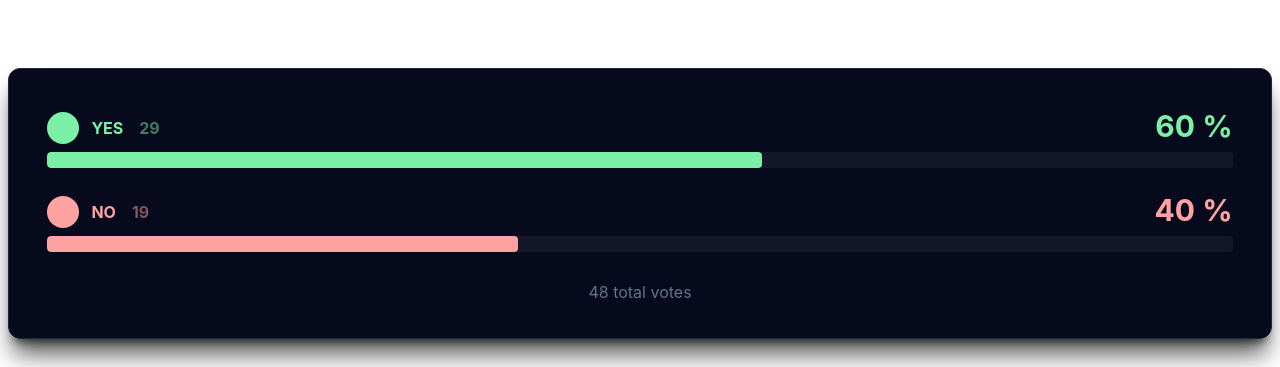
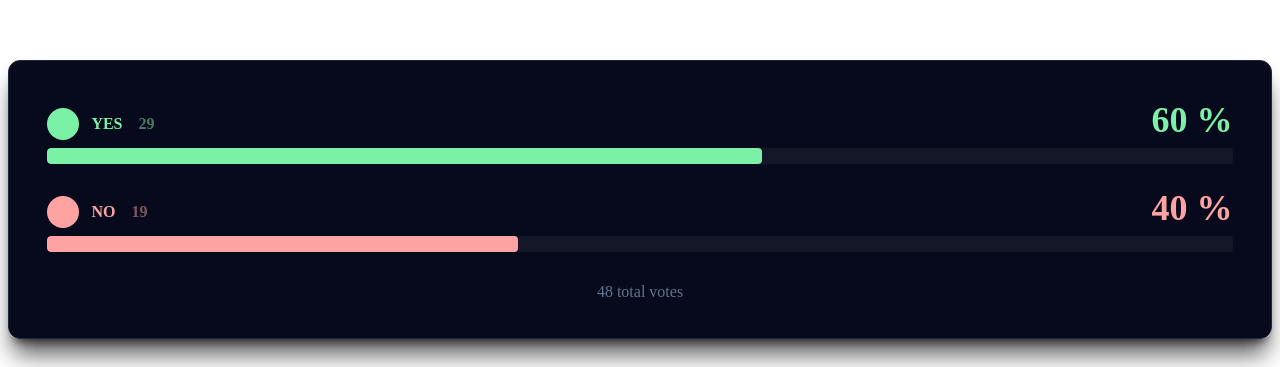
Before and after one commit to langmario/twitch-simple-poll, a Vue app: page /demo in a window 1280 px wide. Shown: the part 433-800 px from the top of the page. Built offline with nearby package versions, Linux system fonts and the light colour scheme; some icons are missing.

Commit message:
feat: update fonts

```diff
--- a/package.json
+++ b/package.json
@@ -15,6 +15,8 @@
     "format": "oxfmt src/"
   },
   "dependencies": {
+    "@fontsource-variable/inter": "^5.2.8",
+    "@fontsource/luckiest-guy": "^5.2.8",
     "@tailwindcss/vite": "^4.2.4",
     "@vueuse/router": "^14.2.1",
     "comfy.js": "^1.1.29",
--- a/src/components/Result.vue
+++ b/src/components/Result.vue
@@ -20,7 +20,9 @@ const percent = computed(() => Math.round((value / total) * 100))
           <span class="ml-4 opacity-50">{{ value }}</span>
         </div>
       </div>
-      <div class="text-right text-3xl font-bold text-current">{{ percent }} %</div>
+      <div class="font-display text-right text-4xl font-extrabold text-current">
+        {{ percent }} %
+      </div>
     </div>
     <Bar class="h-4" :percent="percent" :votes="value" />
   </section>
--- a/src/style.css
+++ b/src/style.css
@@ -1 +1,8 @@
 @import 'tailwindcss';
+@import '@fontsource-variable/inter/wght.css';
+@import '@fontsource/luckiest-guy';
+
+@theme inline {
+  --font-display: 'Luckiest Guy';
+  --font-sans: 'Inter Variable';
+}
```
Also changed, not shown: 1 other file (tests, documents, lock files or other folders).
